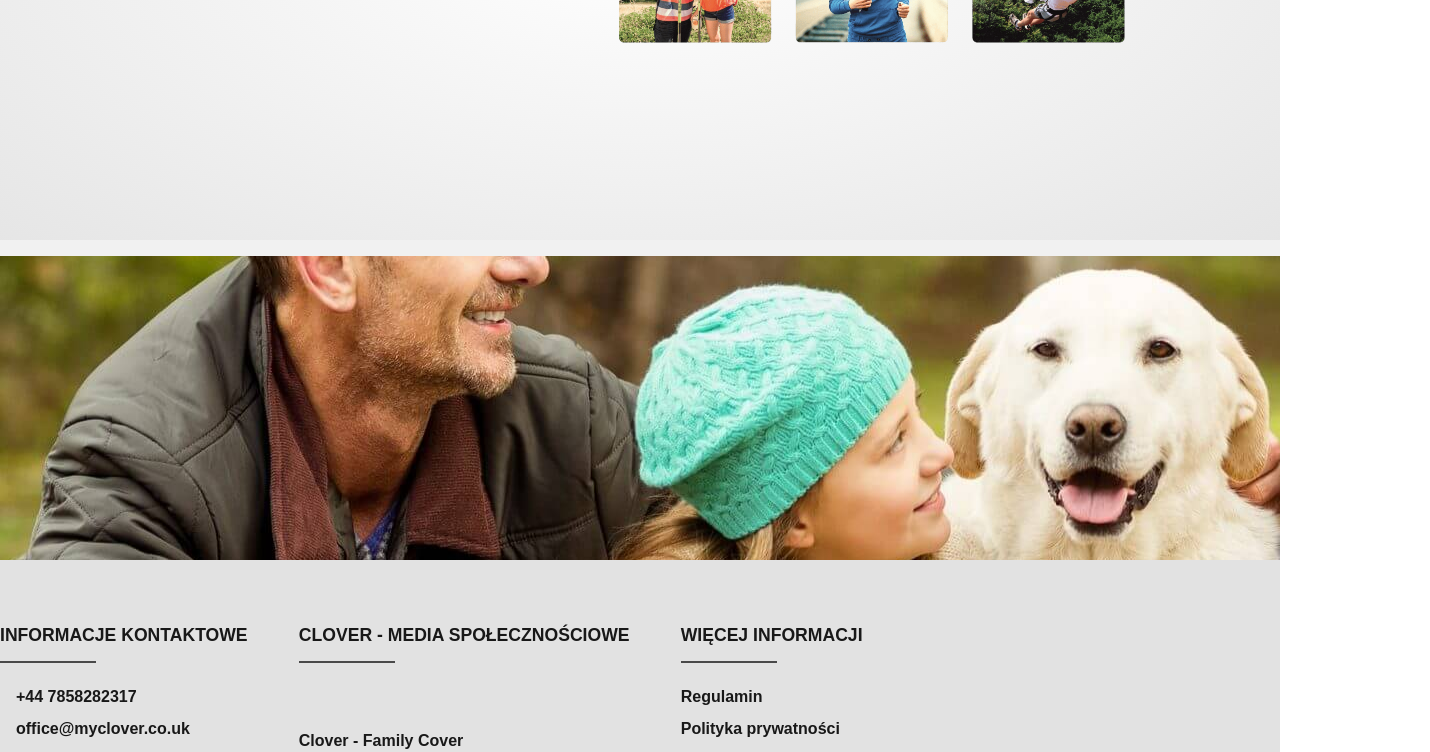
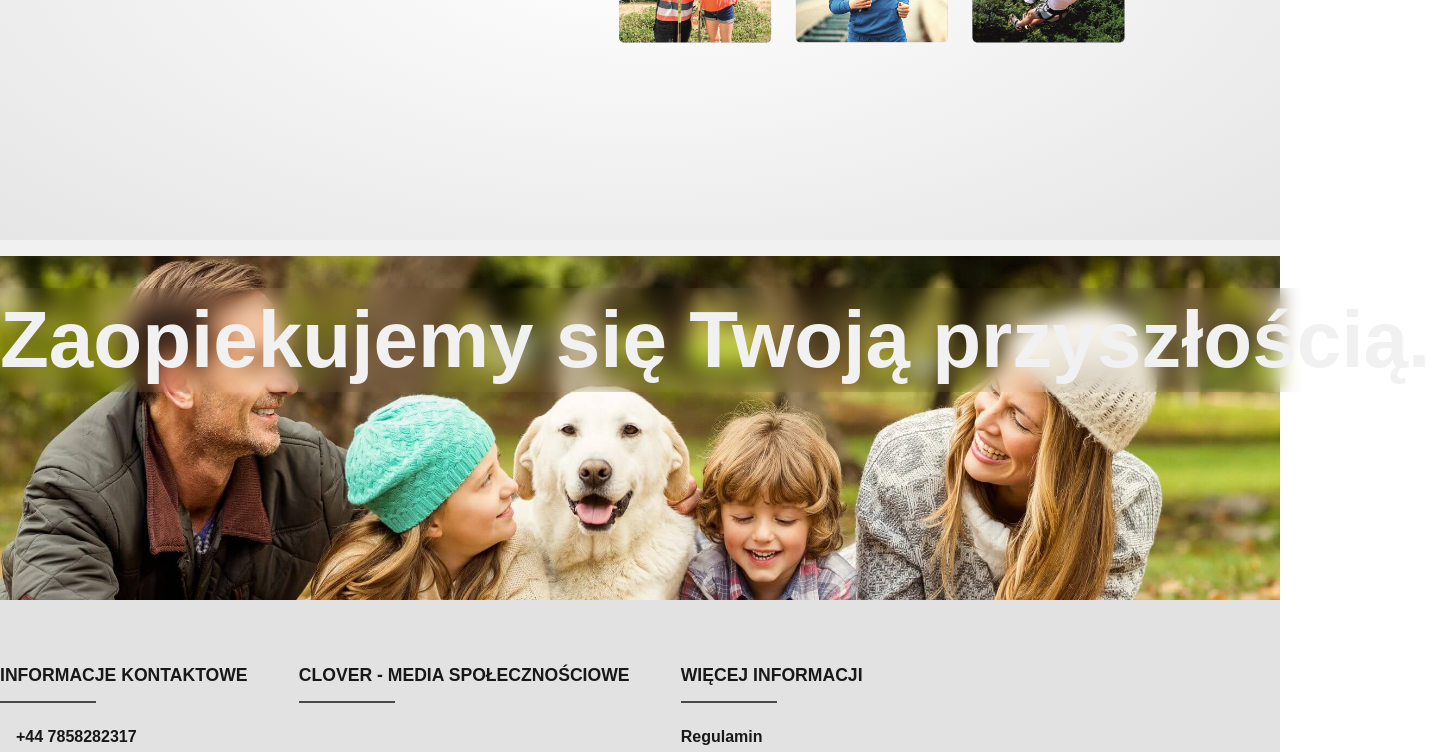
Before and after one commit to TZ-fn/MyClover, a React (Vite) app: page / in a window 1280 px wide. Shown: the part 457-1209 px from the top of the page, 1430 px wide, since content can reach past the window. Built offline with nearby package versions, Linux system fonts and the light colour scheme; some icons are missing; a web font is replaced by a local one.

Commit message:
feat: add text to the footer background image

```diff
--- a/src/components/Footer/Footer.module.scss
+++ b/src/components/Footer/Footer.module.scss
@@ -12,15 +12,27 @@
 
 .footerBg {
   width: 100%;
-  height: 40vh;
+  height: 45vh;
   background-image: url("../../assets/footerBg.jpg");
-  background-position: 0% 70%;
+  background-size: cover;
+  background-position: 50% 70%;
+  background-repeat: no-repeat;
 }
 
 .footerBgDivider {
   width: 100%;
   height: 2vh;
   background-color: var(--white);
+}
+
+.footerBgText {
+  width: max-content;
+  margin: 2rem auto;
+  text-align: center;
+  font-family: "AlegreyaSans", sans-serif;
+  font-size: 5rem;
+  color: var(--white);
+  backdrop-filter: blur(10px);
 }
 
 .innerWrapper {
--- a/src/components/Footer/Footer.tsx
+++ b/src/components/Footer/Footer.tsx
@@ -10,6 +10,7 @@ function Footer() {
     <footer className={styles.footer}>
       <div className={styles.footerBg}>
         <div className={styles.footerBgDivider}></div>
+        <p className={styles.footerBgText}>{translation.footer.bgImageText}</p>
       </div>
       <div className={styles.innerWrapper}>
         <div className={styles.info}>
```
